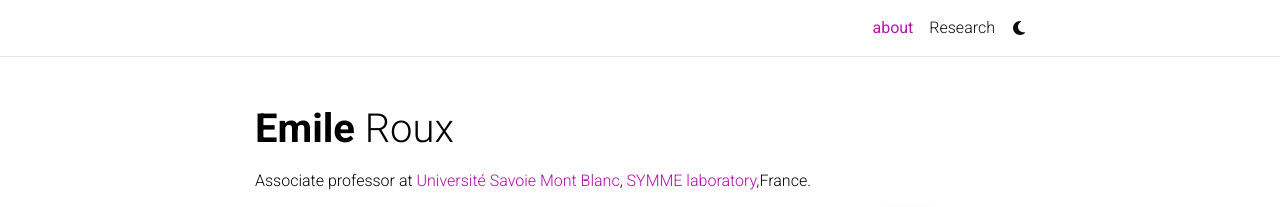
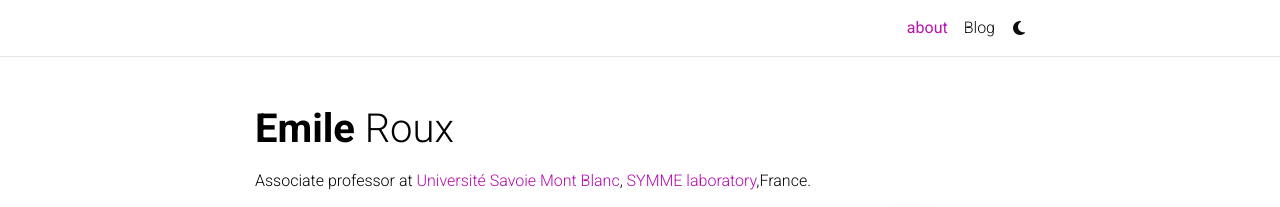
Before and after one commit to EmileRouxSMB/EmileRouxSMB.github.io, a Jekyll site: the page built from _pages/about.md, in a window 1280 px wide. Shown: the top 207 px of the page. Built offline with Jekyll 4.4.1, drawn with Linux system fonts in a browser that asks for light colours; full-size pictures stand in for the smaller copies a plugin makes; some web fonts are replaced; comment, search, counter and statistics services are not loaded; a style sheet for code colours, icons or effects is not loaded.

Commit message:
Update blog_nav_title in _config.yml

```diff
--- a/_config.yml
+++ b/_config.yml
@@ -120,7 +120,7 @@
 # -----------------------------------------------------------------------------
 
 blog_name:  # blog_name will be displayed in your blog page
-blog_nav_title: Research # your blog must have a title for it to be displayed in the nav bar
+blog_nav_title: Blog # your blog must have a title for it to be displayed in the nav bar
 blog_description: Under construction...
 permalink: /blog/:year/:title/
 
@@ -139,7 +139,7 @@
   repo: EmileRouxSMB/EmileRouxSMB.github.io                         # <your-github-user-name>/<your-github-repo-name>
   category: Comments             # name of the category under which discussions will be created
   mapping: title                 # identify discussions by post title
-  strict: 1                      # use strict identification mode
+  strict: 0                      # use strict identification mode
   reactions_enabled: 1           # enable (1) or disable (0) emoji reactions
   input_position: bottom         # whether to display input form below (bottom) or above (top) the comments
   theme: preferred_color_scheme  # name of the color scheme (preferred works well with al-folio light/dark mode)
```
